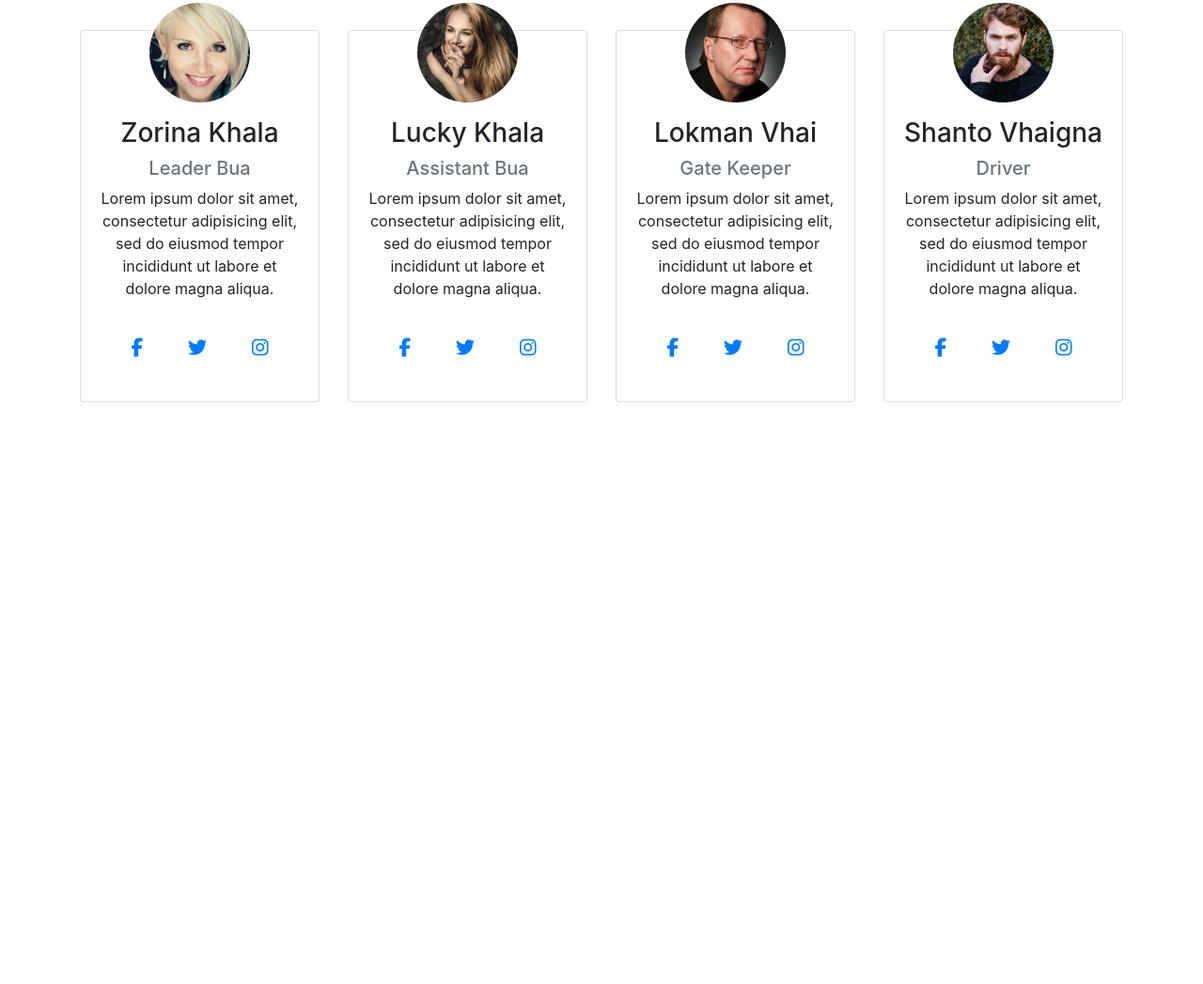
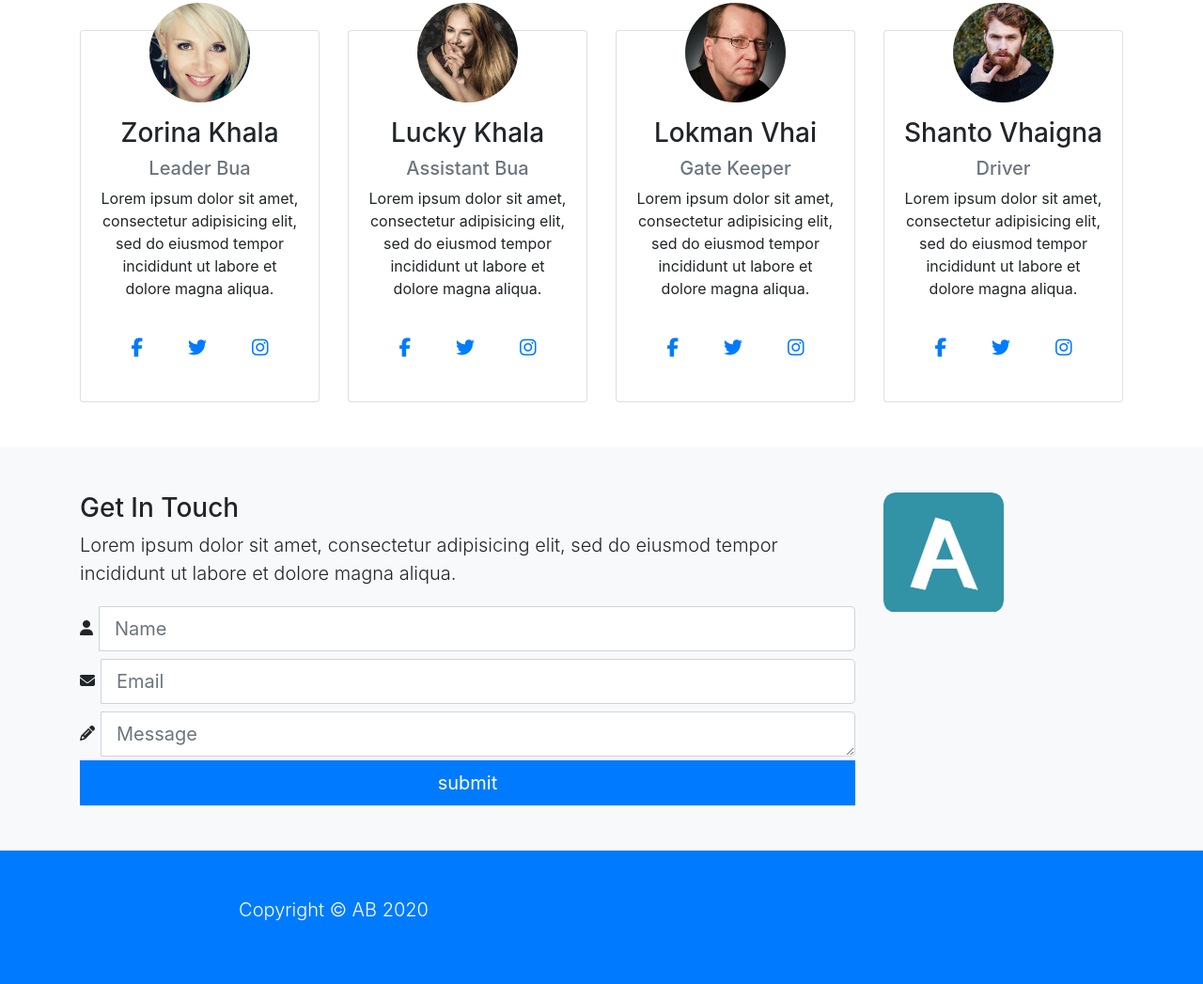
Before and after one commit to Venomous-Abid/Portfolio-site, a plain HTML site: page index.html in a window 1280 px wide. Shown: the part 2192-3239 px from the top of the page at 94% size. Before the commit the page ends 2668 px from the top, so only its background shows below. Drawn offline with nearby package versions, Linux system fonts and the light colour scheme.

Commit message:
Contact Section done along with the footer

```diff
--- a/css/style.css
+++ b/css/style.css
@@ -74,6 +74,12 @@ body{
 #projects .card:hover .fa {
 	color: #fff;
 }
-#projects .card:hover p {
+#projects .card:hover h5 {
 	color: #fff;
 }
+
+#contact .fa {
+
+	margin-top: 15px;
+	margin-right: 6px;
+}
--- a/index.html
+++ b/index.html
@@ -29,10 +29,10 @@
 						<a href="#home" class="nav-link">Home</a>
 					</li>
 					<li class="nav-item">
-						<a href="#about" class="nav-link">About Me</a>
+						<a href="#aboutt" class="nav-link">About Me</a>
 					</li>
 					<li class="nav-item">
-						<a href="#client" class="nav-link">My Projects</a>
+						<a href="#projects" class="nav-link">My Projects</a>
 					</li>
 					<li class="nav-item">
 						<a href="#contact" class="nav-link">Contact me</a>
@@ -240,7 +240,7 @@
 						<div class="card-body">
 							<img class="img-fluid rounded-circle w-50 mb-3" src="img/person1.jpg" alt="">
 							<h3>Zorina Khala</h3>
-							<h5 class="text-muted">
+							<h5 class="text-secondary">
 								Leader Bua
 							</h5>
 							<p> Lorem ipsum dolor sit amet, consectetur adipisicing elit, sed do eiusmod
@@ -264,7 +264,7 @@
 						<div class="card-body">
 							<img class="img-fluid rounded-circle w-50 mb-3" src="img/person2.jpg" alt="">
 							<h3>Lucky Khala</h3>
-							<h5 class="text-muted">
+							<h5 class="text-secondary">
 								Assistant Bua
 							</h5>
 							<p> Lorem ipsum dolor sit amet, consectetur adipisicing elit, sed do eiusmod
@@ -334,6 +334,56 @@
 			</div>
 		</div>
 	</section>
+	<!-- CONTACT -->
+	<section id="contact" class="bg-light py-5">
+		<div class="container">
+			<div class="row">
+				<div class="col-lg-9">
+					<h3>Get In Touch</h3>
+					<p class="lead">Lorem ipsum dolor sit amet, consectetur adipisicing elit, sed do eiusmod
+					tempor incididunt ut labore et dolore magna aliqua.</p>
+
+					<form>
+					<div class="form-froup">
+						<div class="input-group input-group-lg py-1">
+							<span class="input-group-addon"><i class="fa fa-user"></i>
+							</span>
+							<input type="text" class="form-control" placeholder="Name" name="">
+						</div>
+					</div>
+					<div class="form-froup">
+						<div class="input-group input-group-lg py-1">
+							<span class="input-group-addon"><i class="fa fa-envelope"></i>
+							</span>
+							<input type="email" class="form-control" placeholder="Email" name="">
+						</div>
+					</div>
+					<div class="form-froup">
+						<div class="input-group input-group-lg py-1">
+							<span class="input-group-addon"><i class="fa fa-pencil"></i>
+							</span>
+							<textarea class="form-control" placeholder="Message" name="" rows="5"></textarea>
+						</div>
+					</div>
+					<input type="submit" value="submit" class="btn btn-primary btn-block btn-lg" name="">
+					</form>
+				</div>
+				<div class="col-lg-3">
+					<img src="img/alogo.png" class="img-fluid align-self-center" alt="">
+				</div>
+			</div>
+		</div>
+	</section>
+
+	<footer class="py-5 bg-primary text-white">
+		<div class="container">
+			<div class="row text-center">
+				<div class="col-md-6">
+					<p class="lead ml-auto">Copyright &copy; AB 2020 </p>
+				</div>
+			</div>
+		</div>
+	</footer>
  <script src="http://code.jquery.com/jquery-3.3.1.min.js" integrity="sha256-FgpCb/KJQlLNfOu91ta32o/NMZxltwRo8QtmkMRdAu8="
     crossorigin="anonymous"></script>
   <script src="https://cdnjs.cloudflare.com/ajax/libs/popper.js/1.14.3/umd/popper.min.js" integrity="sha384-ZMP7rVo3mIykV+2+9J3UJ46jBk0WLaUAdn689aCwoqbBJiSnjAK/l8WvCWPIPm49"
```
